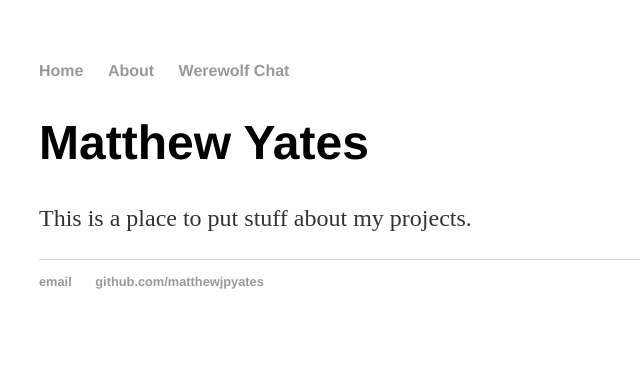
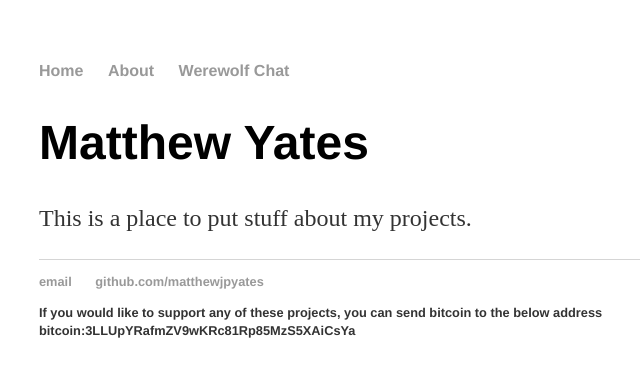
Before and after one commit to matthewjpyates/matthewjpyates.github.io, a Jekyll site: the page built from index.html, in a window 1280 px wide. Shown: the top 377 px of the page, without its empty margins (153-793 px from the left). Built offline with Jekyll 4.4.1, drawn with Linux system fonts in a browser that asks for light colours.

Commit message:
added donate address

```diff
--- a/_layouts/default.html
+++ b/_layouts/default.html
@@ -27,6 +27,10 @@
    <li><a href="mailto:matthewjpyates.github@gmail.com">email</a></li>
    <li><a href="https://github.com/matthewjpyates">github.com/matthewjpyates</a></li>
    </ul>
+   <ul>
+   <li>If you would like to support any of these projects, you can send bitcoin to the below address</li>
+   <li>bitcoin:3LLUpYRafmZV9wKRc81Rp85MzS5XAiCsYa</li>
+   </ul>
   </footer>
   </body>
 
```
